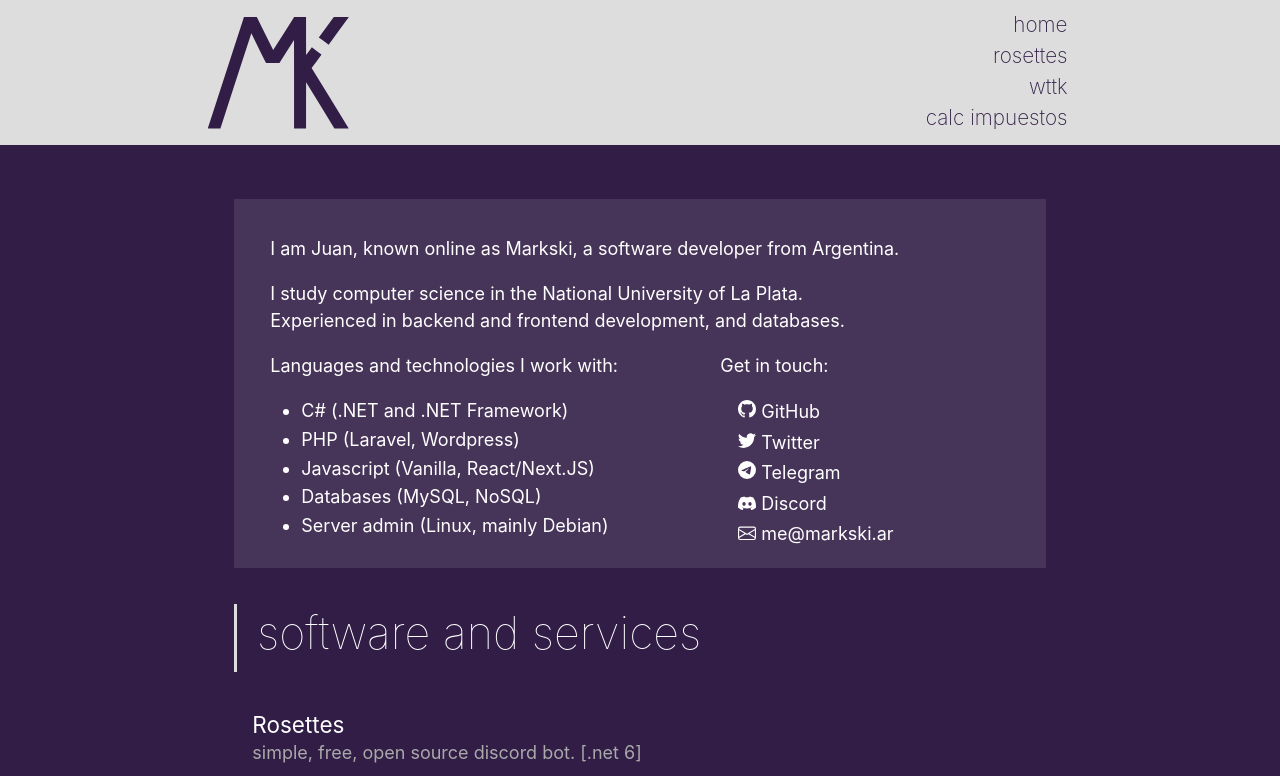
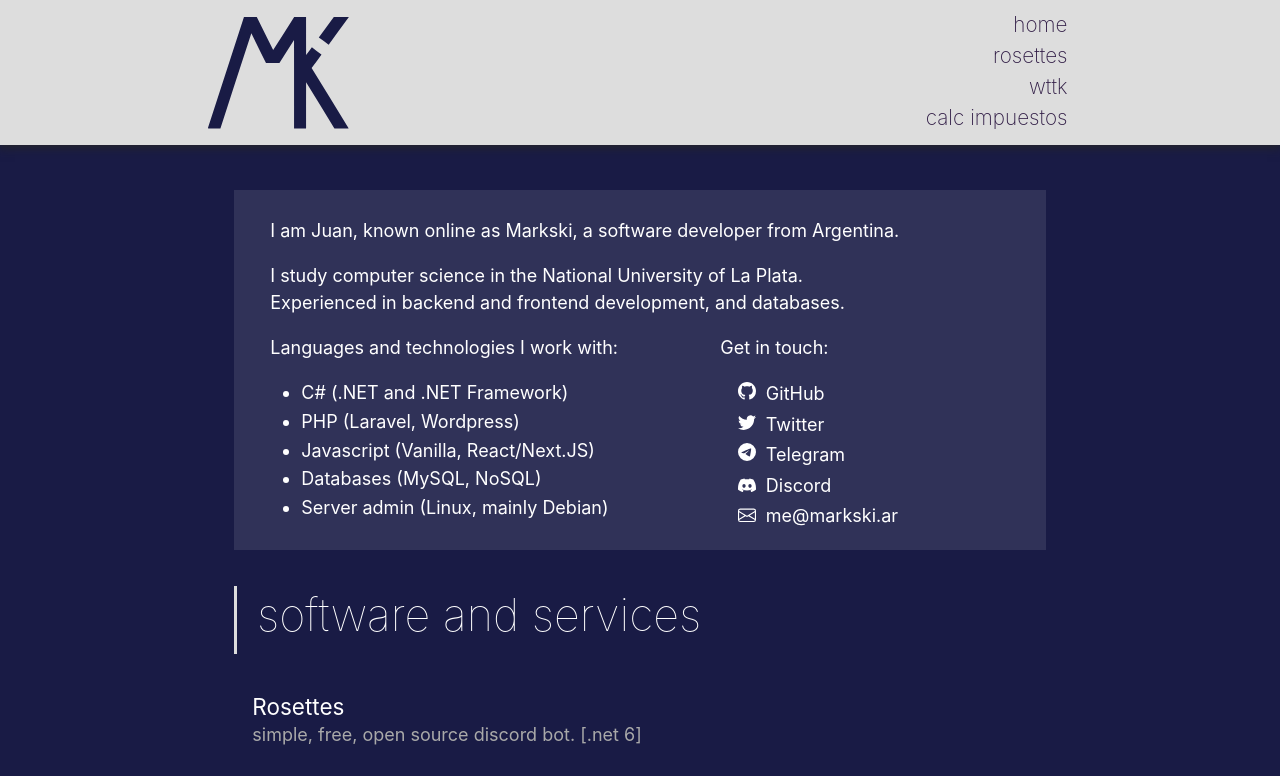
Before and after one commit to markski1/markski.ar, a Next.js app: page / in a window 1280 px wide. Shown: the top 776 px of the page. Built offline with nearby package versions, Linux system fonts and the light colour scheme.

Commit message:
restyling

```diff
--- a/components/Transition.tsx
+++ b/components/Transition.tsx
@@ -5,16 +5,16 @@ import { useRouter } from 'next/router';
 const variants = {
   out: {
     opacity: 0,
-    y: 50,
+    y: 100,
     transition: {
-      duration: 0.25
+      duration: 0.2
     }
   },
   in: {
     opacity: 1,
     y: 0,
     transition: {
-      duration: 0.25
+      duration: 0.2
     }
   }
 };
--- a/components/atoms/Icons.tsx
+++ b/components/atoms/Icons.tsx
@@ -3,51 +3,39 @@ export default function GetIcon(props: {icon: string}) {
 	switch (props.icon) {
 		case 'github':
 			return (
-				<span>
-					<svg xmlns="http://www.w3.org/2000/svg" width="18" height="18" fill="currentColor" viewBox="0 0 16 16">
+				<svg style={{marginRight: '0.25rem'}} xmlns="http://www.w3.org/2000/svg" width="18" height="18" fill="currentColor" viewBox="0 0 16 16">
 					<path d="M8 0C3.58 0 0 3.58 0 8c0 3.54 2.29 6.53 5.47 7.59.4.07.55-.17.55-.38 0-.19-.01-.82-.01-1.49-2.01.37-2.53-.49-2.69-.94-.09-.23-.48-.94-.82-1.13-.28-.15-.68-.52-.01-.53.63-.01 1.08.58 1.23.82.72 1.21 1.87.87 2.33.66.07-.52.28-.87.51-1.07-1.78-.2-3.64-.89-3.64-3.95 0-.87.31-1.59.82-2.15-.08-.2-.36-1.02.08-2.12 0 0 .67-.21 2.2.82.64-.18 1.32-.27 2-.27.68 0 1.36.09 2 .27 1.53-1.04 2.2-.82 2.2-.82.44 1.1.16 1.92.08 2.12.51.56.82 1.27.82 2.15 0 3.07-1.87 3.75-3.65 3.95.29.25.54.73.54 1.48 0 1.07-.01 1.93-.01 2.2 0 .21.15.46.55.38A8.012 8.012 0 0 0 16 8c0-4.42-3.58-8-8-8z"/>
 				</svg>
-				</span>
 			);
 		case 'linkedin':
 			return (
-				<span>
-					<svg xmlns="http://www.w3.org/2000/svg" width="18" height="18" fill="currentColor" viewBox="0 0 100 100">
+				<svg style={{marginRight: '0.25rem'}} xmlns="http://www.w3.org/2000/svg" width="18" height="18" fill="currentColor" viewBox="0 0 100 100">
 					<path d="M48.875,0C21.882,0,0,21.882,0,48.875S21.882,97.75,48.875,97.75S97.75,75.868,97.75,48.875S75.868,0,48.875,0z M30.562,81.966h-13.74V37.758h13.74V81.966z M23.695,31.715c-4.404,0-7.969-3.57-7.969-7.968c0.001-4.394,3.565-7.964,7.969-7.964c4.392,0,7.962,3.57,7.962,7.964C31.657,28.146,28.086,31.715,23.695,31.715z M82.023,81.966H68.294V60.467c0-5.127-0.095-11.721-7.142-11.721c-7.146,0-8.245,5.584-8.245,11.35v21.869H39.179V37.758h13.178v6.041h0.185c1.835-3.476,6.315-7.14,13-7.14c13.913,0,16.481,9.156,16.481,21.059V81.966z"/>
 				</svg>
-				</span>
 			)
 		case 'twitter':
 			return (
-				<span>
-					<svg xmlns="http://www.w3.org/2000/svg" width="18" height="18" fill="currentColor" viewBox="0 0 16 16">
+				<svg style={{marginRight: '0.25rem'}} xmlns="http://www.w3.org/2000/svg" width="18" height="18" fill="currentColor" viewBox="0 0 16 16">
 					<path d="M5.026 15c6.038 0 9.341-5.003 9.341-9.334 0-.14 0-.282-.006-.422A6.685 6.685 0 0 0 16 3.542a6.658 6.658 0 0 1-1.889.518 3.301 3.301 0 0 0 1.447-1.817 6.533 6.533 0 0 1-2.087.793A3.286 3.286 0 0 0 7.875 6.03a9.325 9.325 0 0 1-6.767-3.429 3.289 3.289 0 0 0 1.018 4.382A3.323 3.323 0 0 1 .64 6.575v.045a3.288 3.288 0 0 0 2.632 3.218 3.203 3.203 0 0 1-.865.115 3.23 3.23 0 0 1-.614-.057 3.283 3.283 0 0 0 3.067 2.277A6.588 6.588 0 0 1 .78 13.58a6.32 6.32 0 0 1-.78-.045A9.344 9.344 0 0 0 5.026 15z"/>
 				</svg>
-				</span>
 			)
 		case 'telegram':
 			return (
-				<span>
-					<svg xmlns="http://www.w3.org/2000/svg" width="18" height="18" fill="currentColor" viewBox="0 0 16 16">
+				<svg style={{marginRight: '0.25rem'}} xmlns="http://www.w3.org/2000/svg" width="18" height="18" fill="currentColor" viewBox="0 0 16 16">
 					<path d="M16 8A8 8 0 1 1 0 8a8 8 0 0 1 16 0zM8.287 5.906c-.778.324-2.334.994-4.666 2.01-.378.15-.577.298-.595.442-.03.243.275.339.69.47l.175.055c.408.133.958.288 1.243.294.26.006.549-.1.868-.32 2.179-1.471 3.304-2.214 3.374-2.23.05-.012.12-.026.166.016.047.041.042.12.037.141-.03.129-1.227 1.241-1.846 1.817-.193.18-.33.307-.358.336a8.154 8.154 0 0 1-.188.186c-.38.366-.664.64.015 1.088.327.216.589.393.85.571.284.194.568.387.936.629.093.06.183.125.27.187.331.236.63.448.997.414.214-.02.435-.22.547-.82.265-1.417.786-4.486.906-5.751a1.426 1.426 0 0 0-.013-.315.337.337 0 0 0-.114-.217.526.526 0 0 0-.31-.093c-.3.005-.763.166-2.984 1.09z"/>
 				</svg>
-				</span>
 			)
 		case 'discord':
 			return (
-				<span>
-					<svg xmlns="http://www.w3.org/2000/svg" width="18" height="18" fill="currentColor" viewBox="0 -2 16 16">
+				<svg style={{marginRight: '0.25rem'}} xmlns="http://www.w3.org/2000/svg" width="18" height="18" fill="currentColor" viewBox="0 -2 16 16">
 					<path d="M13.545 2.907a13.227 13.227 0 0 0-3.257-1.011.05.05 0 0 0-.052.025c-.141.25-.297.577-.406.833a12.19 12.19 0 0 0-3.658 0 8.258 8.258 0 0 0-.412-.833.051.051 0 0 0-.052-.025c-1.125.194-2.22.534-3.257 1.011a.041.041 0 0 0-.021.018C.356 6.024-.213 9.047.066 12.032c.001.014.01.028.021.037a13.276 13.276 0 0 0 3.995 2.02.05.05 0 0 0 .056-.019c.308-.42.582-.863.818-1.329a.05.05 0 0 0-.01-.059.051.051 0 0 0-.018-.011 8.875 8.875 0 0 1-1.248-.595.05.05 0 0 1-.02-.066.051.051 0 0 1 .015-.019c.084-.063.168-.129.248-.195a.05.05 0 0 1 .051-.007c2.619 1.196 5.454 1.196 8.041 0a.052.052 0 0 1 .053.007c.08.066.164.132.248.195a.051.051 0 0 1-.004.085 8.254 8.254 0 0 1-1.249.594.05.05 0 0 0-.03.03.052.052 0 0 0 .003.041c.24.465.515.909.817 1.329a.05.05 0 0 0 .056.019 13.235 13.235 0 0 0 4.001-2.02.049.049 0 0 0 .021-.037c.334-3.451-.559-6.449-2.366-9.106a.034.034 0 0 0-.02-.019Zm-8.198 7.307c-.789 0-1.438-.724-1.438-1.612 0-.889.637-1.613 1.438-1.613.807 0 1.45.73 1.438 1.613 0 .888-.637 1.612-1.438 1.612Zm5.316 0c-.788 0-1.438-.724-1.438-1.612 0-.889.637-1.613 1.438-1.613.807 0 1.451.73 1.438 1.613 0 .888-.631 1.612-1.438 1.612Z"/>
 				</svg>
-				</span>
 			)
 		case 'email':
 			return (
-				<span>
-					<svg xmlns="http://www.w3.org/2000/svg" width="18" height="18" fill="currentColor" viewBox="0 -2 16 16">
+				<svg style={{marginRight: '0.25rem'}} xmlns="http://www.w3.org/2000/svg" width="18" height="18" fill="currentColor" viewBox="0 -2 16 16">
 					<path d="M0 4a2 2 0 0 1 2-2h12a2 2 0 0 1 2 2v8a2 2 0 0 1-2 2H2a2 2 0 0 1-2-2V4Zm2-1a1 1 0 0 0-1 1v.217l7 4.2 7-4.2V4a1 1 0 0 0-1-1H2Zm13 2.383-4.708 2.825L15 11.105V5.383Zm-.034 6.876-5.64-3.471L8 9.583l-1.326-.795-5.64 3.47A1 1 0 0 0 2 13h12a1 1 0 0 0 .966-.741ZM1 11.105l4.708-2.897L1 5.383v5.722Z"/>
 				</svg>
-				</span>
 			)
 	}
 
--- a/components/layout.module.css
+++ b/components/layout.module.css
@@ -6,14 +6,14 @@
 
 .header {
 	background-color: #DDDDDD;
-	margin-bottom: 3rem;
+	margin-bottom: 2.5rem;
+	box-shadow: 0px 0px 10px 2px #252525;
 }
 
 .headerContainer {
 	max-width: 48rem;
 	width: 95%;
-	margin-left: auto;
-	margin-right: auto;
+	margin: auto;
 }
 
 .headerLinks{
--- a/components/layout.tsx
+++ b/components/layout.tsx
@@ -4,13 +4,13 @@ import utilStyles from '../styles/utils.module.css';
 import Link from 'next/link';
 
 export default function Layout({ children, home=false, type='none' }) {
-	let bgColor = "#311d46";
+	let bgColor = "#191B45";
 	switch (type) {
 		case 'page':
-			bgColor = '#191B45';
+			bgColor = '#1C315C';
 			break;
 		case 'blog':
-			bgColor = '#452043';
+			bgColor = '#153145';
 			break;
 	}
 	return (
--- a/pages/donate.tsx
+++ b/pages/donate.tsx
@@ -17,7 +17,7 @@ export default function Page() {
 				content="Desarrollador, estudiante de informatica. / Developer, Comp Sci student."
 			/>
 		</Head>
-		<Layout type='page'>
+		<Layout>
 			<Header>
 				<p className={utilStyles.headingLg} style={{marginRight: '30px'}}>make a donation</p>
 			</Header>
--- a/pages/index.tsx
+++ b/pages/index.tsx
@@ -19,7 +19,7 @@ export default function Home({ posts }) {
 			/>
 		<Layout home>
 			<div className={utilStyles.contactCard}>
-				<p>
+				<p style={{marginTop: '.5rem'}}>
 					I am Juan, known online as Markski, a software developer from Argentina.
 				</p>
 				<span>
--- a/styles/global.css
+++ b/styles/global.css
@@ -7,7 +7,7 @@ body {
 	line-height: 1.5;
 	font-size: 18px;
 	color: #DDDDDD;
-	background-color: #311d46;
+	background-color: #191B45;
 }
 
 * {
```
Lines whose indentation alone changed are shown as unchanged.
